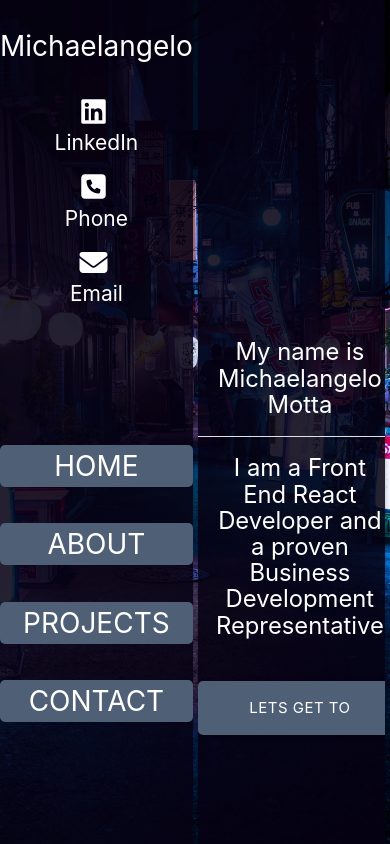
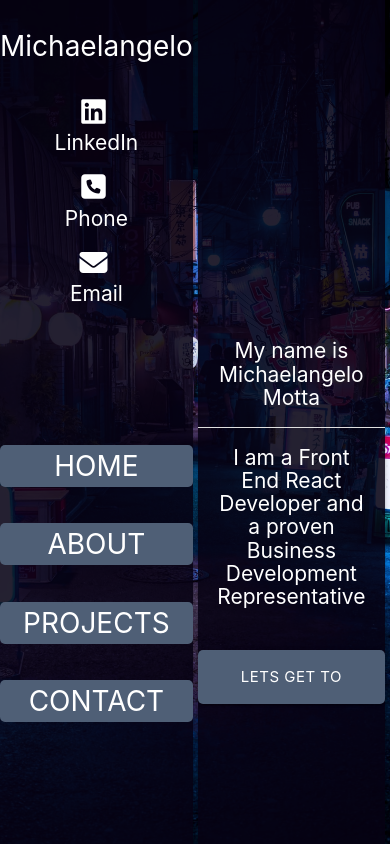
Before and after one commit to SyntaxMotta/Portfolio, a React (Create React App) app: page / in a window 390 px wide. Built offline with nearby package versions, Linux system fonts and the light colour scheme; the HTML template or start-up script is replaced by a standard one.

Commit message:
Mobile tweaks

```diff
--- a/src/App.css
+++ b/src/App.css
@@ -187,6 +187,15 @@
   }
 }
 
+@media (max-width: 480px) {
+  .section-heading {
+    font-size: 1.5rem;
+  }
+  .sub-heading {
+    font-size: 1.2rem;
+  }
+}
+
 @media (min-height: 2400px) {
   .app__nav {
     height: 800px;
--- a/src/Components/contact/Contact.js
+++ b/src/Components/contact/Contact.js
@@ -18,7 +18,7 @@ export const Contact = () => {
               </div>
             </div>
             <div className="row">
-              <div className="input-field col s6">
+              <div className="input-field col s12 m6">
                 <i className="material-icons prefix">email</i>
                 <input
                   id="email"
@@ -28,7 +28,7 @@ export const Contact = () => {
                 />
                 <label for="email">Email</label>
               </div>
-              <div className="input-field col s6">
+              <div className="input-field col s12 m6">
                 <i className="material-icons prefix">phone</i>
                 <input
                   id="icon_telephone"
```
